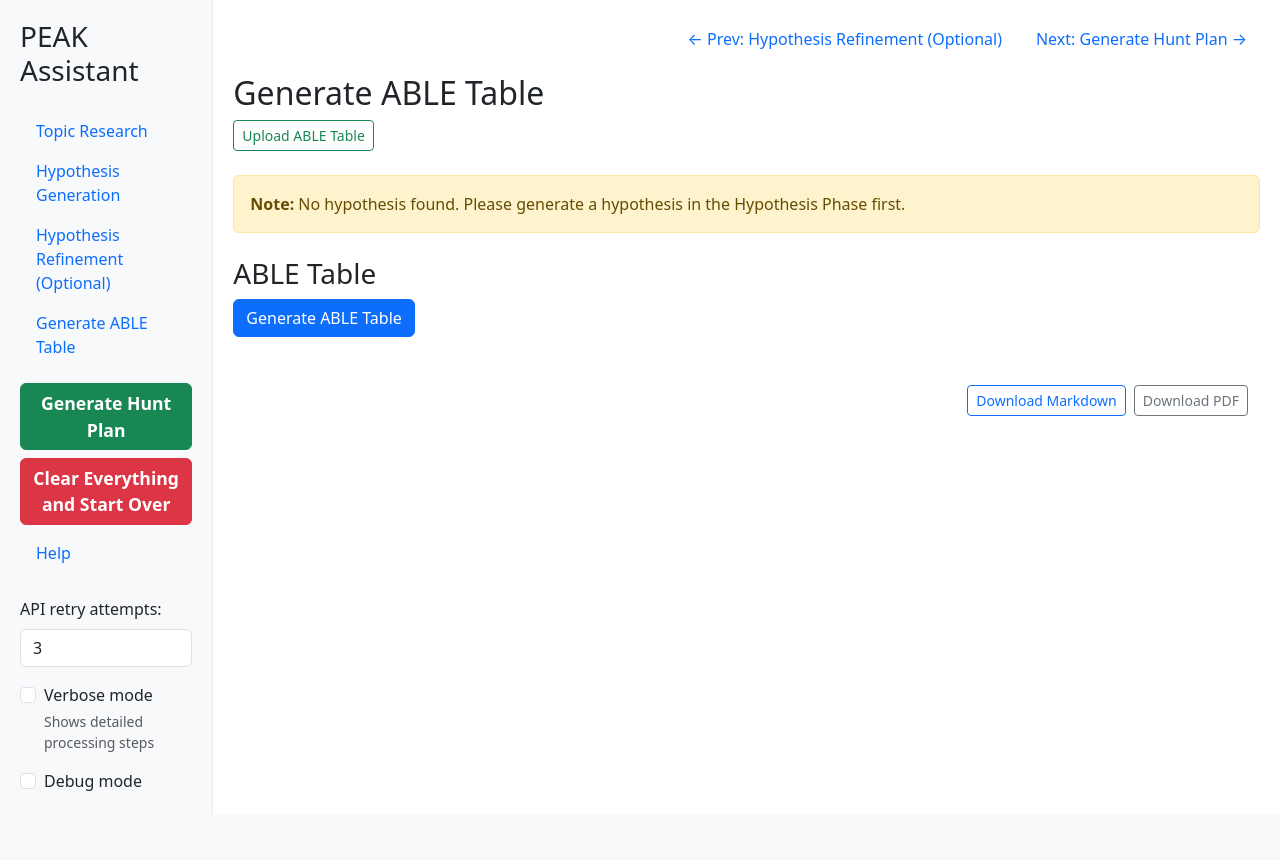
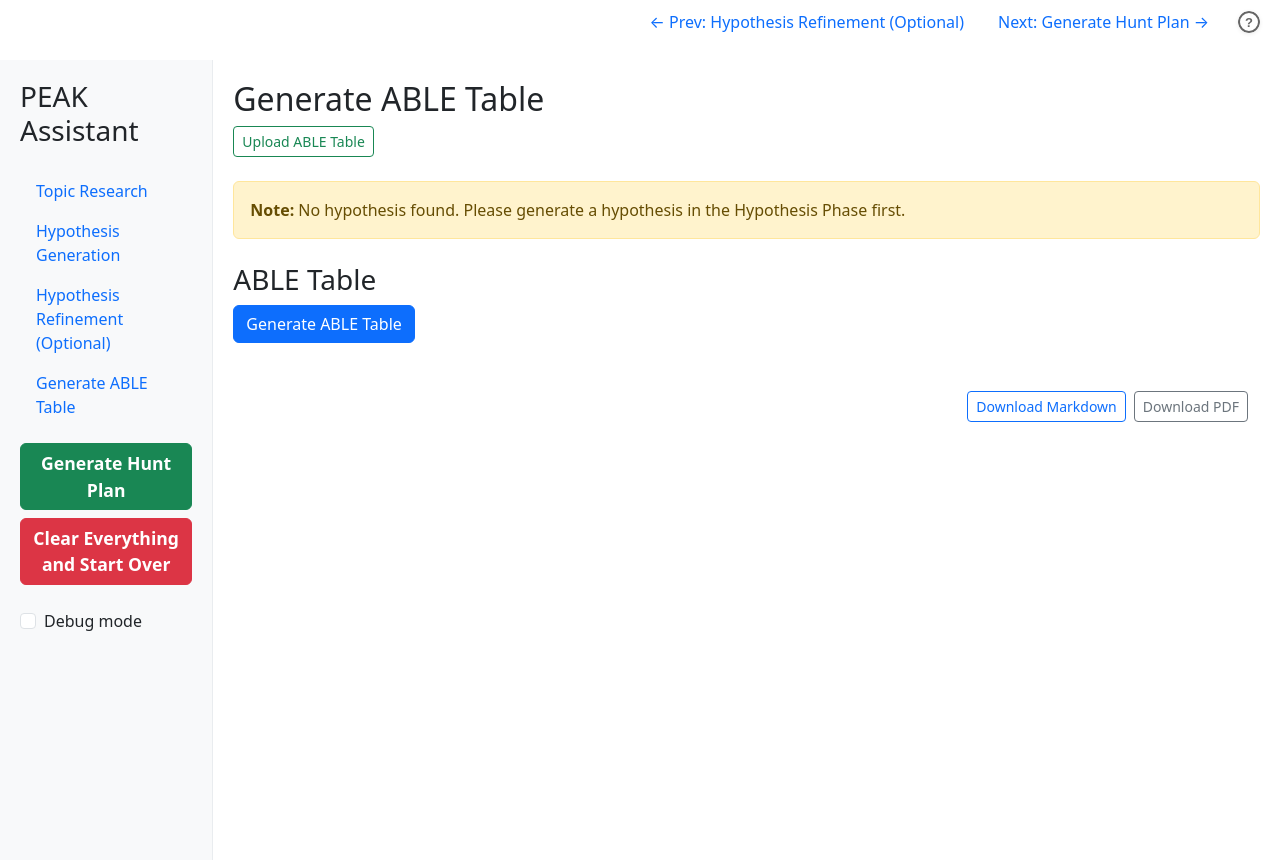
Before and after one commit to cisco-foundation-ai/PEAK-Assistant, a Flask app: page /able-table in a window 1280 px wide. Before the commit the page ends 815 px from the top, so only its background shows below. Run offline with Flask 3, Linux system fonts and the light colour scheme; some libraries are stand-ins or nearby versions.

Commit message:
Add navigation links and help icon to enhance user experience

```diff
--- a/UI/templates/base.html
+++ b/UI/templates/base.html
@@ -39,9 +39,46 @@
         #loading-indicator {
             display: none;
         }
+        .help-icon {
+            margin-right: 1.25rem !important; /* Add right margin to keep icon away from window edge */
+        }
+        .help-icon svg {
+            transition: box-shadow 0.2s, background 0.2s;
+            border-radius: 50%;
+            box-shadow: 0 1px 4px rgba(0,0,0,0.08);
+            background: #fff;
+        }
+        .help-icon:hover svg {
+            background: #f0f0f0;
+            box-shadow: 0 2px 8px rgba(0,0,0,0.15);
+        }
     </style>
 </head>
 <body>
+    <div class="top-bar d-flex align-items-center justify-content-end mb-3" style="width: 100%; min-height: 44px;">
+        <div class="d-flex align-items-center" style="min-height: 44px;">
+            {% block nav %}
+            <div class="d-flex align-items-center" style="min-height: 44px;">
+                {% if prev_phase_url %}
+                    <a href="{{ prev_phase_url }}" class="btn btn-link text-decoration-none me-2">
+                        <span aria-hidden="true">&#8592;</span> Prev: {{ prev_phase_name }}
+                    </a>
+                {% endif %}
+                {% if next_phase_url %}
+                    <a href="{{ next_phase_url }}" class="btn btn-link text-decoration-none">
+                        Next: {{ next_phase_name }} <span aria-hidden="true">&#8594;</span>
+                    </a>
+                {% endif %}
+            </div>
+            {% endblock %}
+            <a href="/help" title="Help" class="help-icon ms-3 me-3" style="display: flex; align-items: center; height: 100%;">
+                <svg width="22" height="22" viewBox="0 0 22 22" fill="none" xmlns="http://www.w3.org/2000/svg">
+                    <circle cx="11" cy="11" r="10" stroke="#666" stroke-width="2" fill="#fff"/>
+                    <text x="11" y="16" text-anchor="middle" font-size="13" font-family="Arial, sans-serif" fill="#666" font-weight="bold">?</text>
+                </svg>
+            </a>
+        </div>
+    </div>
     <div class="container-fluid">
         <div class="row">
             <!-- Sidebar -->
@@ -66,24 +103,9 @@
                     <li class="nav-item mb-2">
                         <button id="clear-everything-btn" class="btn btn-danger w-100 fw-bold" style="font-size:1.1rem;">Clear Everything and Start Over</button>
                     </li>
-                    <li class="nav-item">
-                        <a class="nav-link" href="/help">Help</a>
-                    </li>
                 </ul>
 
-                <div class="mt-4">
-                    <label for="retry-count" class="form-label">API retry attempts:</label>
-                    <input type="number" id="retry-count" class="form-control" value="3" min="1" max="5">
-                </div>
-
-                <div class="form-check mt-3">
-                    <input class="form-check-input" type="checkbox" id="verbose-mode">
-                    <label class="form-check-label" for="verbose-mode">
-                        Verbose mode
-                    </label>
-                    <small class="form-text text-muted d-block">Shows detailed processing steps</small>
-                </div>
-
+                <!-- Debug toggle -->
                 <div class="form-check mt-3">
                     <input class="form-check-input" type="checkbox" id="debug-mode">
                     <label class="form-check-label" for="debug-mode">
@@ -93,6 +115,16 @@
 
                 <div id="debug-panel" style="display: none;" class="debug-section">
                     <h5>Debug Tools</h5>
+                    <div class="mb-3">
+                        <label for="retry-count" class="form-label">API retry attempts:</label>
+                        <input type="number" id="retry-count" class="form-control" value="3" min="1" max="5">
+                    </div>
+                    <div class="form-check mb-3">
+                        <input class="form-check-input" type="checkbox" id="verbose-mode">
+                        <label class="form-check-label" for="verbose-mode">
+                            Verbose mode (adds extra details to server logs only; does not affect what you see in the app)
+                        </label>
+                    </div>
                     <div class="mt-3">
                         <button id="show-debug-info-btn" class="btn btn-sm btn-outline-secondary">Show Debug Info</button>
                         <div id="debug-info" class="mt-2" style="display: none;"></div>
@@ -105,20 +137,6 @@
 
             <!-- Main content -->
             <div class="col-md-9 col-lg-10 content">
-                {% block nav %}
-                <div class="d-flex justify-content-end align-items-center mb-3">
-                  {% if prev_phase_url %}
-                    <a href="{{ prev_phase_url }}" class="btn btn-link text-decoration-none me-2">
-                      <span aria-hidden="true">&#8592;</span> Prev: {{ prev_phase_name }}
-                    </a>
-                  {% endif %}
-                  {% if next_phase_url %}
-                    <a href="{{ next_phase_url }}" class="btn btn-link text-decoration-none">
-                      Next: {{ next_phase_name }} <span aria-hidden="true">&#8594;</span>
-                    </a>
-                  {% endif %}
-                </div>
-                {% endblock %}
                 {% block content %}{% endblock %}
 
                 <!-- Error message box -->
```
